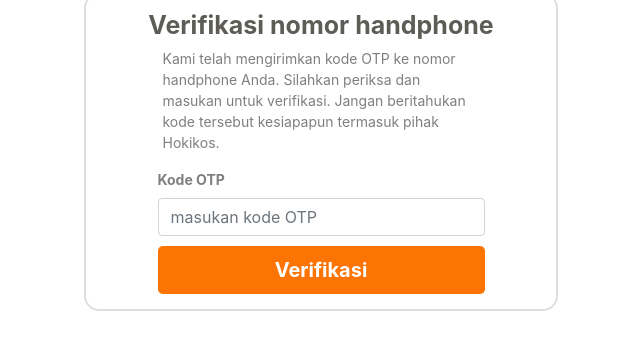
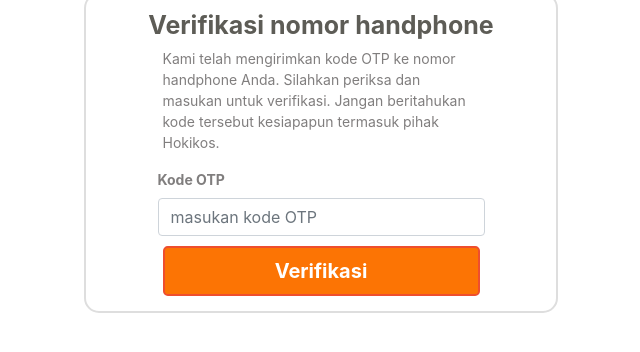
Before and after one commit to fajararyanto/hokikos, a plain HTML site: page verifikasinohp.html in a window 1280 px wide. Shown: the part 60-412 px from the top of the page, without its empty margins (319-959 px from the left). Drawn offline with nearby package versions, Linux system fonts and the light colour scheme.

Commit message:
menambahkan width ke button

```diff
--- a/assets/css/stylemasuk.css
+++ b/assets/css/stylemasuk.css
@@ -41,6 +41,7 @@
     margin: auto;
     margin-top: 10px;
     border: 2px solid #EE4E2E;
+    width: 317px;
 }
 
 .container .contoh {
--- a/assets/css/stylependaftaran.css
+++ b/assets/css/stylependaftaran.css
@@ -28,4 +28,5 @@
     font-size: 20px;
     font-weight: bold;
     width: 317px;
+    margin-top: 10px;
 }
--- a/assets/css/styleverif.css
+++ b/assets/css/styleverif.css
@@ -39,4 +39,6 @@
     font-weight: bold;
     margin: auto;
     margin-top: 10px;
+    border: 2px solid #EE4E2E;
+    width: 317px;
 }
```
